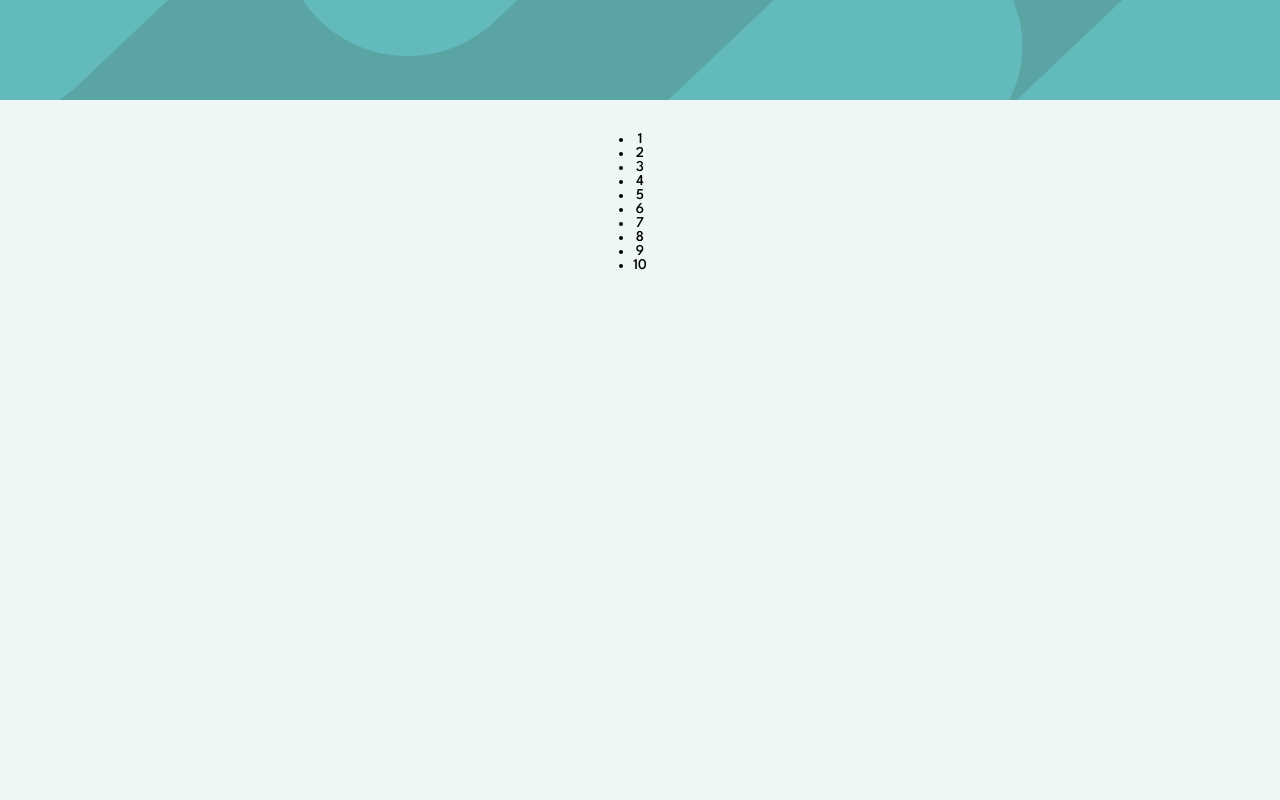
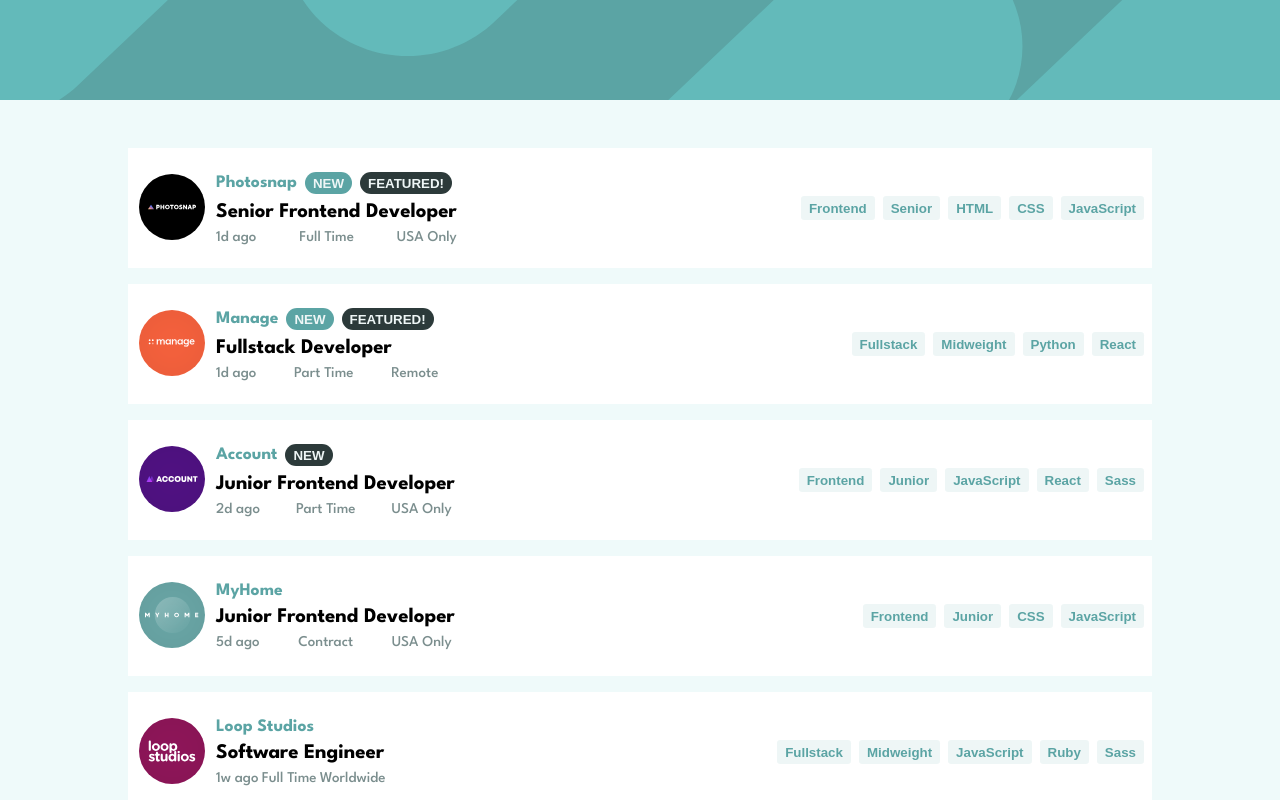
Before and after one commit to AakashSahani/StaticJobListing, a React (Vite) app: page / in a window 1280 px wide. Shown: the top 800 px of the page. Built offline with nearby package versions, Linux system fonts and the light colour scheme.

Commit message:
Added Styling For Listing Components

```diff
--- a/src/components/JobItem.jsx
+++ b/src/components/JobItem.jsx
@@ -1,5 +1,48 @@
+import Button from './shared/Button';
+
 function JobItem({ job }) {
-	return <li>{job.id}</li>;
+	return (
+		<li>
+			<div className="info-left">
+				<div>
+					<img src={job.logo} alt="Logo" />
+				</div>
+				<div className="text">
+					<div className="company">
+						<h3>
+							{job.company} {job.new} {job.featured}
+						</h3>
+						{job.new && <Button>NEW</Button>}
+						{job.featured && <Button>FEATURED!</Button>}
+					</div>
+					<p className="position">{job.position}</p>
+					<ul className="details">
+						<li>{job.postedAt}</li>
+						<li>{job.contract}</li>
+						<li>{job.location}</li>
+					</ul>
+				</div>
+			</div>
+			<ul className="language">
+				<li>
+					<Button>{job.role}</Button>
+				</li>
+				<li>
+					<Button>{job.level}</Button>
+				</li>
+				{job.languages.map((language) => (
+					<li key={language}>
+						<Button>{language}</Button>
+					</li>
+				))}
+				{job.tools.map((tool) => (
+					<li key={tool}>
+						<Button>{tool}</Button>
+					</li>
+				))}
+			</ul>
+		</li>
+	);
 }
 
 export default JobItem;
--- a/src/components/JobList.jsx
+++ b/src/components/JobList.jsx
@@ -1,5 +1,6 @@
 import JobItem from './JobItem';
 import JobListContext from '../context/JobListContext';
+import Card from './shared/Card';
 import { useContext } from 'react';
 
 function JobList() {
@@ -8,7 +9,9 @@
 	return (
 		<ul>
 			{joblist.map((job) => (
-				<JobItem key={job.id} job={job} />
+				<Card key={job.id}>
+					<JobItem key={job.id} job={job} />
+				</Card>
 			))}
 		</ul>
 	);
--- a/src/components/shared/Button.jsx
+++ b/src/components/shared/Button.jsx
@@ -1,5 +1,5 @@
 function Button({ children }) {
-	return <button>{children}</button>;
+	return <button className="btn">{children}</button>;
 }
 
 export default Button;
--- a/src/data/JobListData.js
+++ b/src/data/JobListData.js
@@ -2,7 +2,7 @@
 	{
 		id: 1,
 		company: 'Photosnap',
-		logo: '../assets/photosnap.svg',
+		logo: 'src/assets/photosnap.svg',
 		new: true,
 		featured: true,
 		position: 'Senior Frontend Developer',
@@ -17,7 +17,7 @@
 	{
 		id: 2,
 		company: 'Manage',
-		logo: '../assets/manage.svg',
+		logo: 'src/assets/manage.svg',
 		new: true,
 		featured: true,
 		position: 'Fullstack Developer',
@@ -32,7 +32,7 @@
 	{
 		id: 3,
 		company: 'Account',
-		logo: '../assets/account.svg',
+		logo: 'src/assets/account.svg',
 		new: true,
 		featured: false,
 		position: 'Junior Frontend Developer',
@@ -47,7 +47,7 @@
 	{
 		id: 4,
 		company: 'MyHome',
-		logo: '../assets/myhome.svg',
+		logo: 'src/assets/myhome.svg',
 		new: false,
 		featured: false,
 		position: 'Junior Frontend Developer',
@@ -62,7 +62,7 @@
 	{
 		id: 5,
 		company: 'Loop Studios',
-		logo: '../assets/loop-studios.svg',
+		logo: 'src/assets/loop-studios.svg',
 		new: false,
 		featured: false,
 		position: 'Software Engineer',
@@ -77,7 +77,7 @@
 	{
 		id: 6,
 		company: 'FaceIt',
-		logo: '../assets/faceit.svg',
+		logo: 'src/assets/faceit.svg',
 		new: false,
 		featured: false,
 		position: 'Junior Backend Developer',
@@ -92,7 +92,7 @@
 	{
 		id: 7,
 		company: 'Shortly',
-		logo: '../assets/shortly.svg',
+		logo: 'src/assets/shortly.svg',
 		new: false,
 		featured: false,
 		position: 'Junior Developer',
@@ -107,7 +107,7 @@
 	{
 		id: 8,
 		company: 'Insure',
-		logo: '../assets/insure.svg',
+		logo: 'src/assets/insure.svg',
 		new: false,
 		featured: false,
 		position: 'Junior Frontend Developer',
@@ -122,7 +122,7 @@
 	{
 		id: 9,
 		company: 'Eyecam Co.',
-		logo: '../assets/eyecam-co.svg',
+		logo: 'src/assets/eyecam-co.svg',
 		new: false,
 		featured: false,
 		position: 'Full Stack Engineer',
@@ -137,7 +137,7 @@
 	{
 		id: 10,
 		company: 'The Air Filter Company',
-		logo: '../assets/the-air-filter-company.svg',
+		logo: 'src/assets/the-air-filter-company.svg',
 		new: false,
 		featured: false,
 		position: 'Front-end Dev',
--- a/src/index.css
+++ b/src/index.css
@@ -7,8 +7,8 @@
 
 	/* ### Neutral */
 
-	--LightGrayishCyan: hsl(180, 52%, 96%);
-	--LightGrayishCyanBg: hsl(180, 31%, 95%);
+	--LightGrayishCyan: hsl(180, 31%, 95%);
+	--LightGrayishCyanBg: hsl(180, 52%, 96%);
 	--DarkGrayishCyan: hsl(180, 8%, 52%);
 	--VeryDarkGrayishCyan: hsl(180, 14%, 20%);
 }
@@ -46,6 +46,117 @@
 	padding: 2rem;
 }
 
+.card {
+	background-color: white;
+	width: 80vw;
+	height: 120px;
+	align-items: center;
+	justify-content: center;
+	display: flex;
+	margin: 1rem 0;
+}
+
+li {
+	list-style: none;
+	display: flex;
+	width: 100%;
+	height: 100%;
+	justify-content: space-between;
+	align-items: center;
+	text-align: center;
+}
+
+.info-left {
+	height: 100%;
+}
+
+.card > li > * {
+	display: flex;
+	justify-content: center;
+	align-items: center;
+}
+
+.btn {
+	background-color: var(--LightGrayishCyan);
+	color: var(--DesaturatedDarkCyan);
+	font-weight: 700;
+	height: 1.5rem;
+	border: none;
+	border-radius: 0.2rem;
+	padding: 0.25rem 0.5rem;
+	margin-right: 0.5rem;
+}
+
+.btn:hover {
+	cursor: pointer;
+	background-color: var(--DesaturatedDarkCyan);
+	color: var(--LightGrayishCyan);
+}
+
+.company {
+	display: flex;
+	justify-content: left;
+	align-items: center;
+	text-align: left;
+}
+.company > * {
+	margin-right: 0.5rem;
+}
+
+.company > button {
+	border-radius: 1rem;
+	height: 1.4rem;
+	background-color: var(--DesaturatedDarkCyan);
+	color: var(--LightGrayishCyan);
+}
+
+.company button:last-child {
+	background-color: var(--VeryDarkGrayishCyan);
+	color: var(--LightGrayishCyan);
+}
+
+.company > h3 {
+	color: var(--DesaturatedDarkCyan);
+}
+
+.text {
+	display: flex;
+	flex-direction: column;
+	align-items: left;
+	justify-content: center;
+	height: 100%;
+	text-align: left;
+}
+
+.text > * {
+	margin: 0.25rem 0;
+}
+
+.details {
+	display: flex;
+	justify-content: space-between;
+	align-items: center;
+	text-align: left;
+	width: 100%;
+}
+
+.details li {
+	color: var(--DarkGrayishCyan);
+	list-style: disc;
+	width: fit-content;
+	margin-right: 0.2rem;
+}
+
+.position {
+	font-weight: 700;
+	font-size: 1.3rem;
+}
+
+img {
+	transform: scale(0.75);
+	width: 100%;
+	height: auto;
+}
 @media (max-width: 500px) {
 	header {
 		background-image: url('./assets/bg-header-mobile.svg');
```
